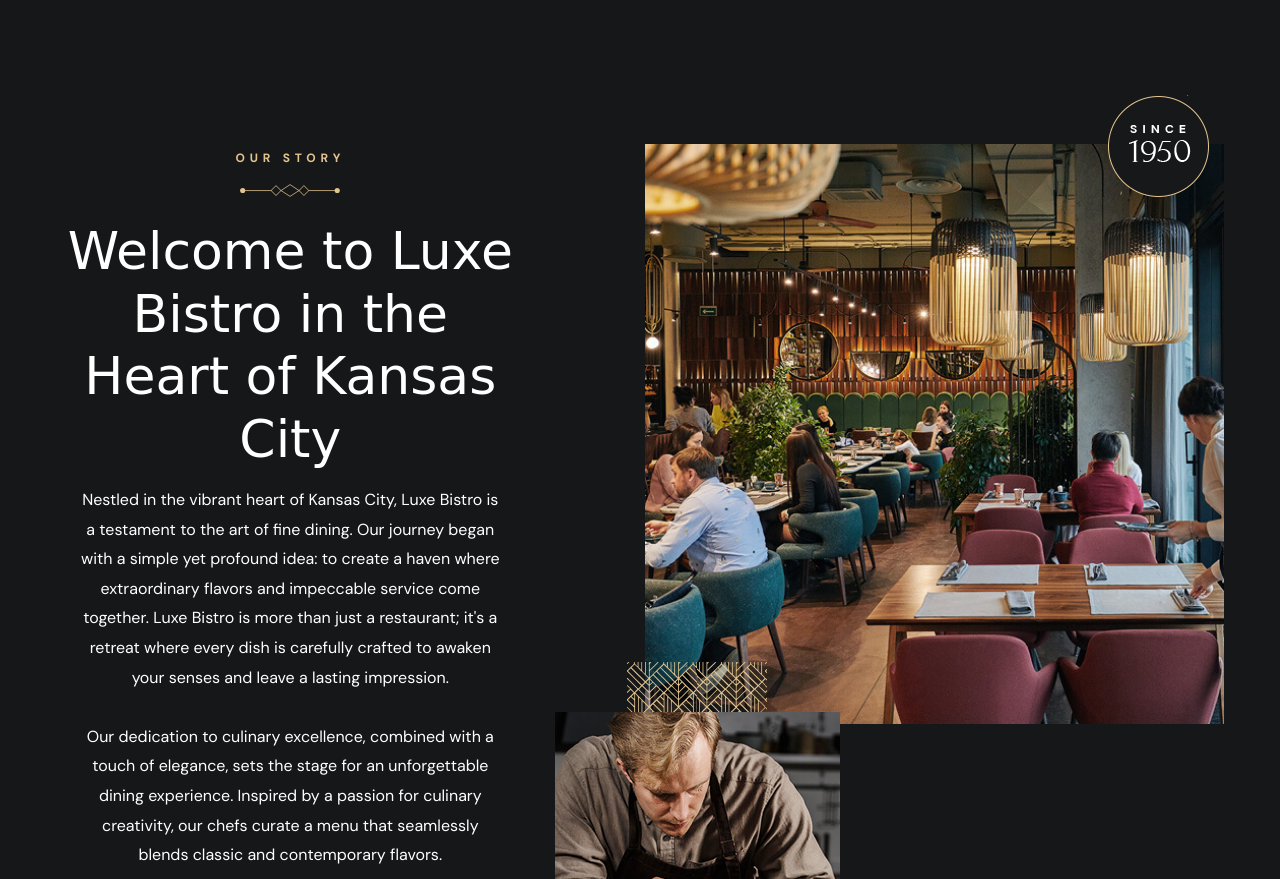
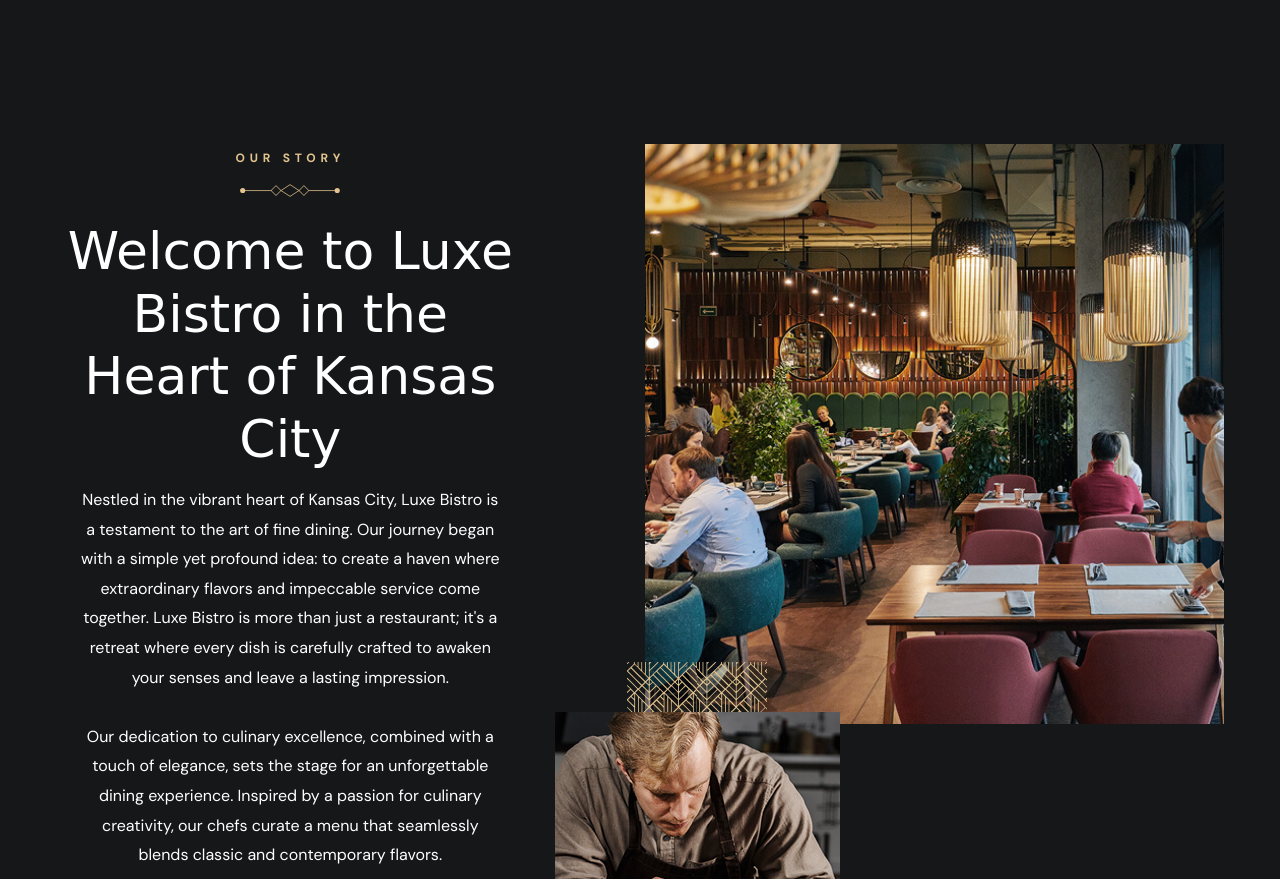
Before and after one commit to EricTilton/Luxe-Bistro, a plain HTML site: page index.html in a window 1280 px wide. Shown: the part 1964-2843 px from the top of the page. Drawn offline with nearby package versions, Linux system fonts and the light colour scheme; a web font is replaced by a local one.

Commit message:
got rid of 1950 badge

```diff
--- a/index.html
+++ b/index.html
@@ -471,7 +471,7 @@ Inspired by a passion for culinary creativity, our chefs curate a menu that seam
             </div>
 
             <div class="abs-img abs-img-2 has-before">
-              <img src="./assets/images/badge-2.png" width="133" height="134" loading="lazy" alt="">
+              <!-- <img src="./assets/images/badge-2.png" width="133" height="134" loading="lazy" alt=""> -->
             </div>
 
           </figure>
```
